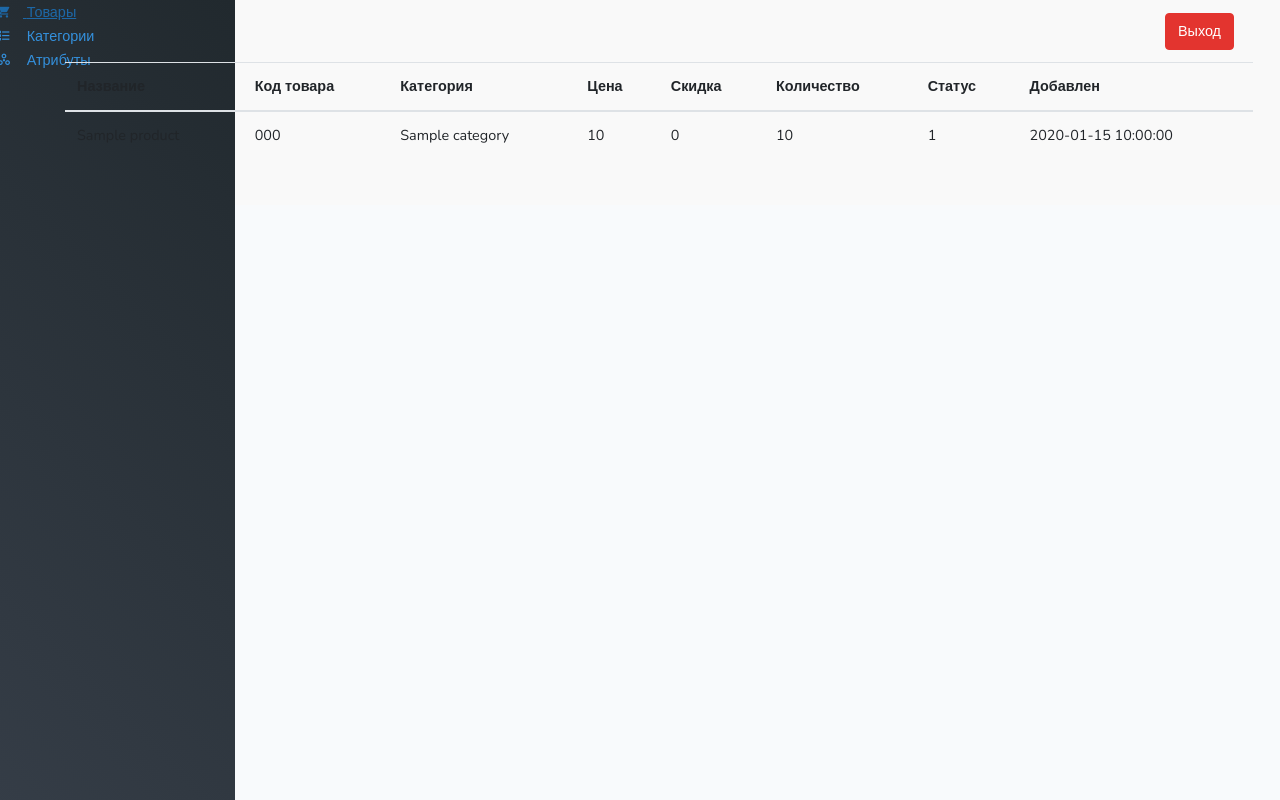
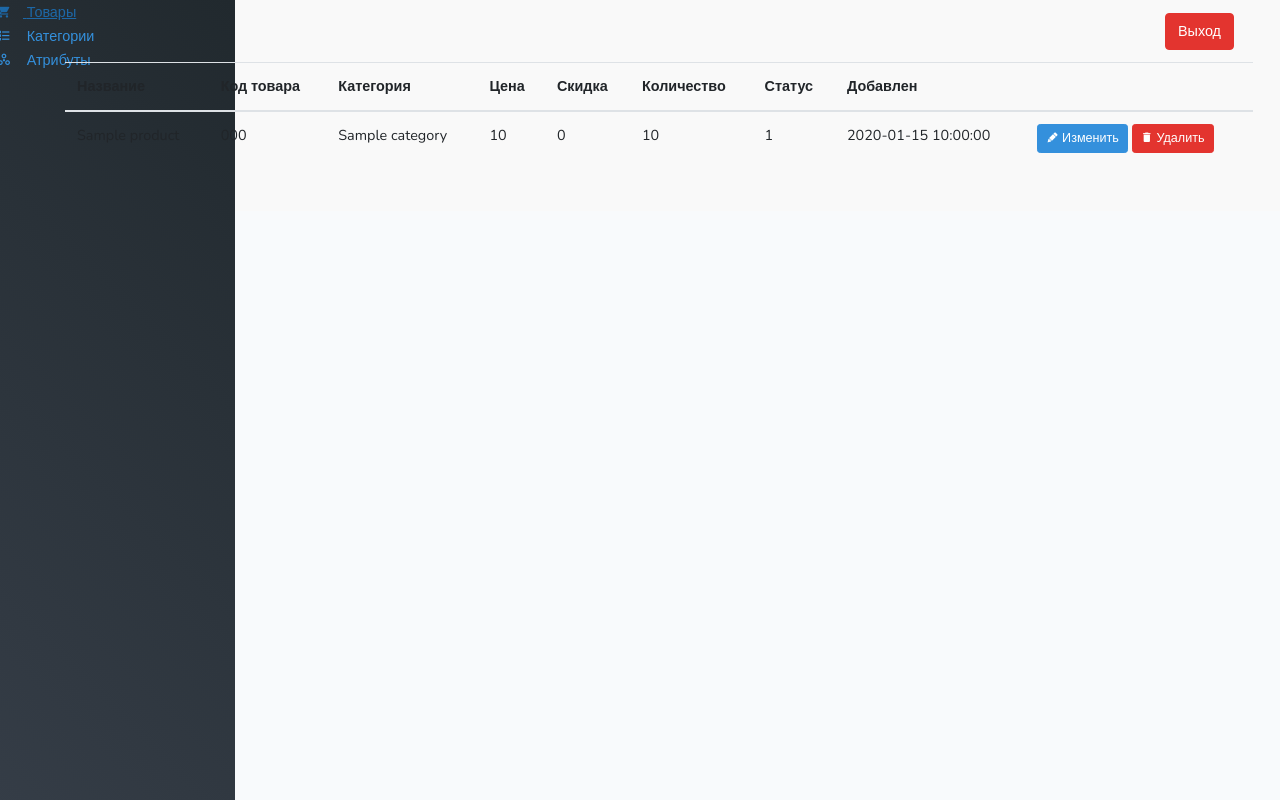
Before and after one commit to am576/gorsad, a Laravel app: page /admin/products in a window 1280 px wide. Run offline with Laravel 8, Linux system fonts and the light colour scheme; a user stored in the database is signed in; tables that the repository leaves empty hold one stand-in row (values such as "Sample post"); style sheets or scripts are compiled from the project's sources; some libraries are stand-ins or nearby versions.

Commit message:
макросы селекта категорий, круд-кнопок

```diff
--- /dev/null
+++ b/resources/views/admin/macros/table-buttons.blade.php
@@ -0,0 +1,6 @@
+<a href="" title="Изменить" class="btn btn-sm btn-primary pull-right edit">
+    <i class="mdi mdi-lead-pencil"></i> <span class="hidden-xs hidden-sm">Изменить</span>
+</a>
+<a href="" title="Удалить" class="btn btn-sm btn-danger pull-right edit">
+    <i class="mdi mdi-delete"></i> <span class="hidden-xs hidden-sm">Удалить</span>
+</a>
--- a/resources/views/admin/master.blade.php
+++ b/resources/views/admin/master.blade.php
@@ -25,7 +25,7 @@
                 <div class="navbar-header">
                     <ol class="breadcrumb hidden-xs">
                         <li class="active">
-                            <a href="http://127.0.0.1:8001/admin"><i class="mdi mdi-home"></i> Панель управления</a>
+                            <a href="http://127.0.0.1:8000/admin"><i class="mdi mdi-home"></i> Панель управления</a>
                         </li>
                     </ol>
                 </div>
--- a/resources/views/admin/products/create.blade.php
+++ b/resources/views/admin/products/create.blade.php
@@ -24,8 +24,8 @@
         <input type="text" id="description" name="description">
     </div>
     <div class="form-group">
-        <label for="category">Категория</label>
-        <category-selector :categories="{{App\Category::all()}}"></category-selector>
+        <label for="category_id">Категория</label>
+        @include('admin.macros.category-selector')
     </div>
     <div class="form-group">
         <label for="price">Цена</label>
--- a/resources/views/admin/products/index.blade.php
+++ b/resources/views/admin/products/index.blade.php
@@ -19,6 +19,7 @@
                                     <th>Количество</th>
                                     <th>Статус</th>
                                     <th>Добавлен</th>
+                                    <th></th>
                                 </tr>
                                 </thead>
                                 <tbody>
@@ -32,6 +33,9 @@
                                         <td>{{$product->quantity}}</td>
                                         <td>{{$product->status}}</td>
                                         <td>{{$product->created_at}}</td>
+                                        <td>
+                                            @include('admin.macros.table-buttons', ['entity' => $product])
+                                        </td>
                                     </tr>
                                 @endforeach
                                 </tbody>
```
Also changed, not shown: resources/views/admin/macros/category-selector.blade.php (added, +8 -0 lines).
